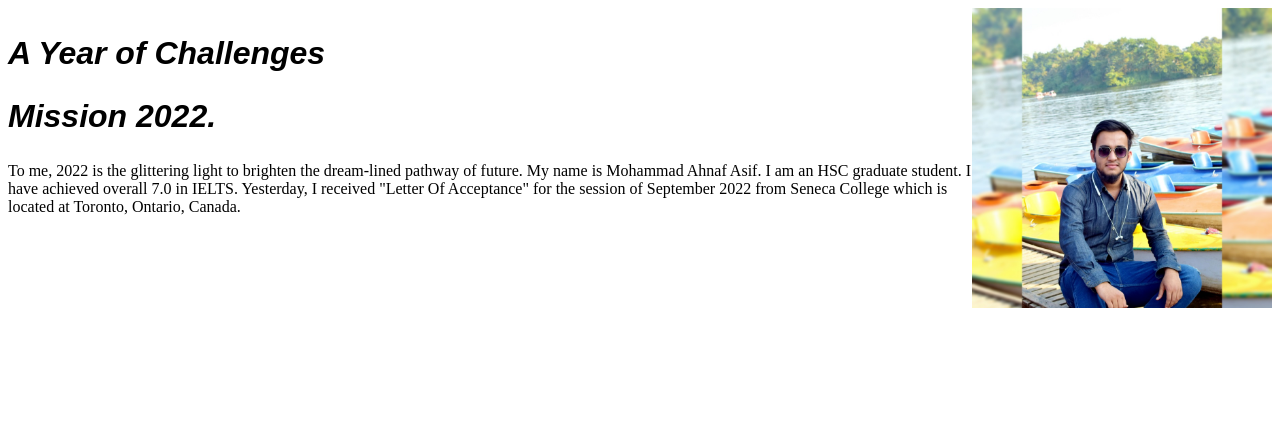
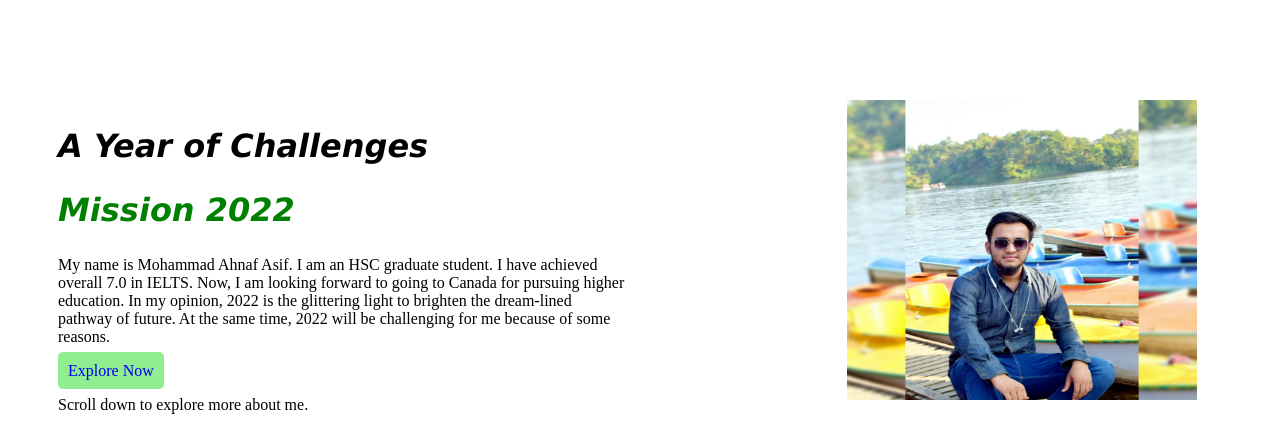
Before and after one commit to Ahnaf75Asif/Assignment---1, a plain HTML site: page index.html in a window 1280 px wide. Drawn offline with Linux system fonts and the light colour scheme.

Commit message:
afternoon

```diff
--- a/index.html
+++ b/index.html
@@ -13,19 +13,22 @@
 <body>
 
     <section>
-        <div>
+        <div class="one">
             <h1> A Year of Challenges </h1>
-            <h1> <span class="Exc"> Mission 2022. </span> </h1>
+            <h1 "> <span class="Exc "> Mission 2022 </span></h1>
             <p>
-                To me, 2022 is the glittering light to brighten the dream-lined pathway of future. My name is Mohammad Ahnaf Asif. I am an HSC graduate student. I have achieved overall 7.0 in IELTS. Yesterday, I received "Letter Of Acceptance" for the session of September
-                2022 from Seneca College which is located at Toronto, Ontario, Canada.
+                My name is Mohammad Ahnaf Asif. I am an HSC graduate student. I have achieved overall 7.0 in IELTS. Now, I am looking forward to going to Canada for pursuing higher education. In my opinion, 2022 is the glittering light to brighten the
+                dream-lined pathway of future. At the same time, 2022 will be challenging for me because of some reasons.
 
             </p>
+            <a class="Button-1 " target="_blank " href="https://www.visaplace.com/blog-immigration-law/international-student-challenges/ "> Explore Now </a>
+
+            <p>Scroll down to explore more about me.</p>
 
         </div>
-        <img src="PicsArt_01-07-11.42.58.jpg" alt="It's Me." height="300" width="500">
-        <div>
 
+        <div class="one ">
+            <img src="PicsArt_01-07-11.42.58.jpg " alt="It 's Me." align="Right" width="350" height="300">
         </div>
     </section>
 
--- a/style.css
+++ b/style.css
@@ -1,12 +1,29 @@
 h1 {
+    margin-left: 10px solid red;
     font-size: xx-large;
     font-style: italic;
     font-weight: bold;
-    font-family: fantasy;
+    font-family: Verdana, Geneva, Tahoma, sans-serif;
 }
 
-.Exc {}
+.Exc {
+    color: green;
+}
 
 section {
     display: flex;
+    margin-top: 100px;
+    margin-left: 50px;
+    margin-right: 75px;
 }
+
+.one {
+    width: 50%;
+}
+
+.Button-1 {
+    text-decoration: wavy;
+    background-color: lightgreen;
+    padding: 10px;
+    border-radius: 5px;
+}
```
